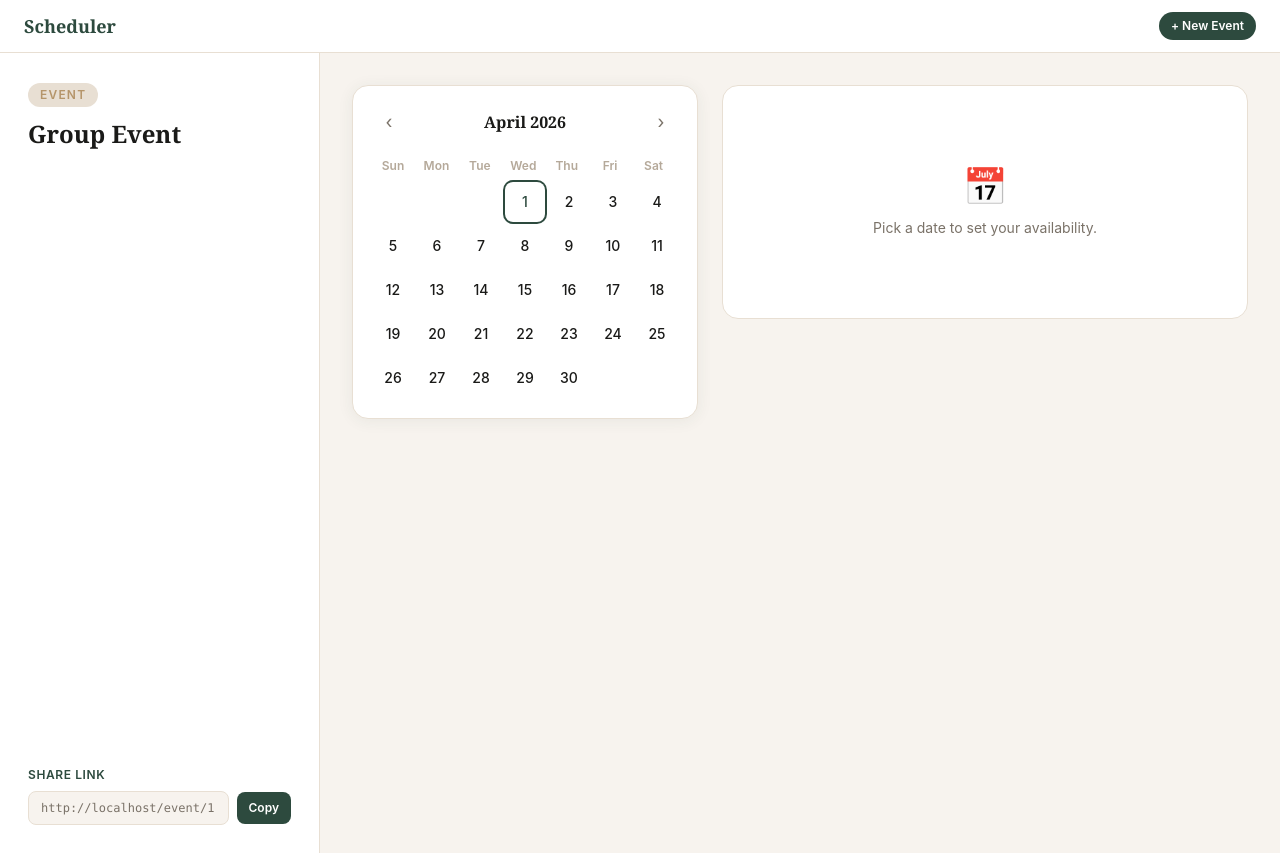
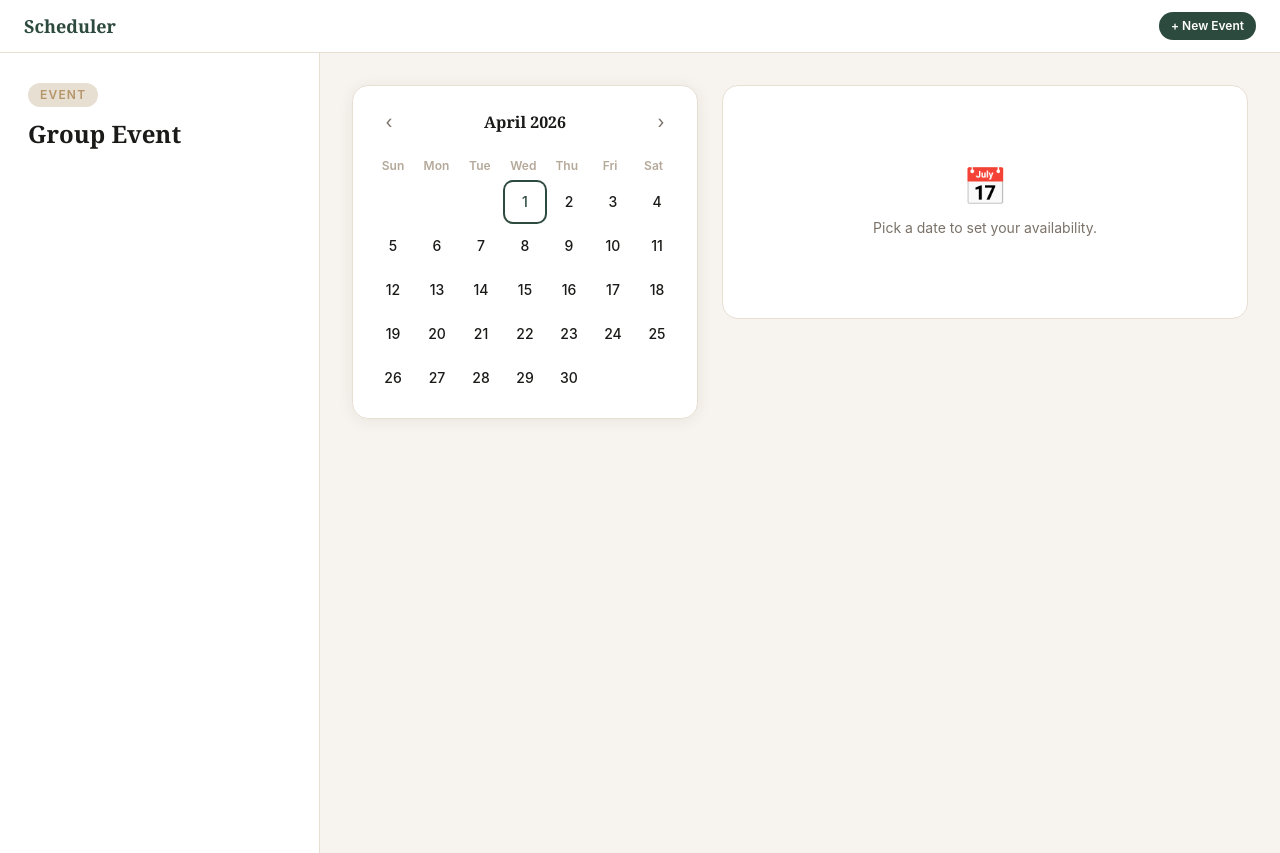
Before and after one commit to Dylansayhj/Event-Scheduling, a React (Create React App) app in the folder my-tailwind-app/: page /event/1 in a window 1280 px wide. Built offline with nearby package versions, Linux system fonts and the light colour scheme.

Commit message:
removed redundant share link on event sidebar

```diff
--- a/my-tailwind-app/src/components/EventSidebar.jsx
+++ b/my-tailwind-app/src/components/EventSidebar.jsx
@@ -196,11 +196,6 @@ export default function EventSidebar({
           )}
         </div>
       ) : null}
-
-      <div className="mt-auto">
-        <ShareLink eventId={eventId} />
-      </div>
-
     </div>
   );
 }
```
